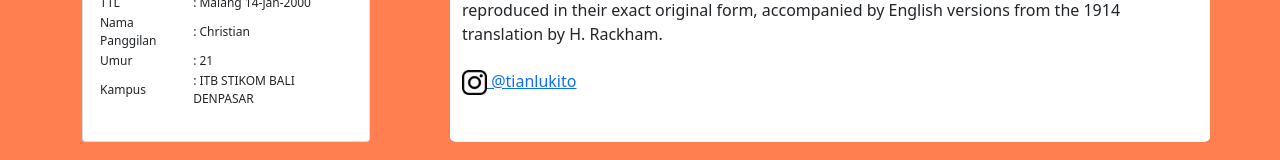
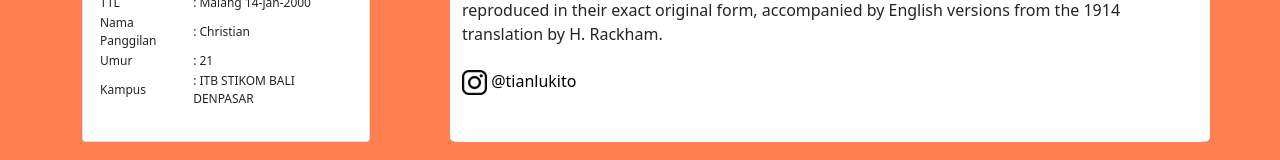
Before and after one commit to xiwangyingde/xiwangyingde.github.io-profile, a plain HTML site: page index.html in a window 1280 px wide. Shown: the part 413-573 px from the top of the page. Drawn offline with nearby package versions, Linux system fonts and the light colour scheme.

Commit message:
Add files via upload

```diff
--- a/index.html
+++ b/index.html
@@ -62,7 +62,7 @@
 The standard chunk of Lorem Ipsum used since the 1500s is reproduced below for those interested. Sections 1.10.32 and 1.10.33 from "de Finibus Bonorum et Malorum" by Cicero are also reproduced in their exact original form, accompanied by English versions from the 1914 translation by H. Rackham.	</p>
 				<div class="row" style="margin-top: 3%";>
 					<div class="col-md-6">
-						<a href="https://www.instagram.com/tianlukito/?hl=en"> <img width="25	px" src="ig.png"> @tianlukito</a>
+						<a href="https://www.instagram.com/tianlukito/?hl=en" style="text-decoration: none; color: black;"> <img width="25	px" src="ig.png"> @tianlukito</a>
 					</div>
 					<div class="col-md-6"></div>
 				</div>
```
